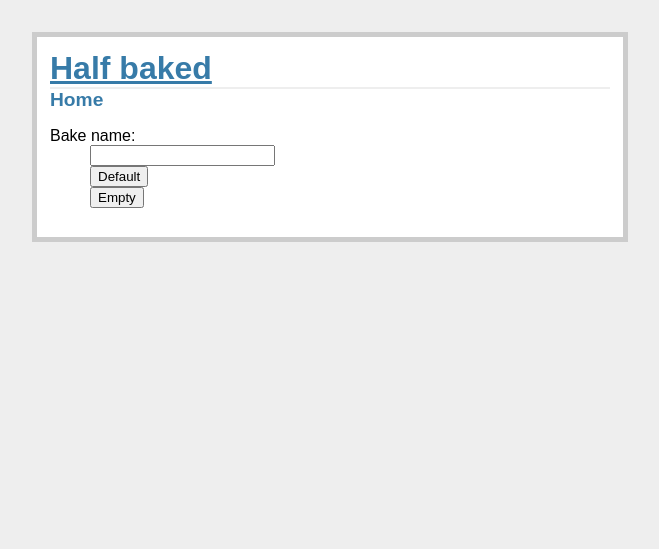
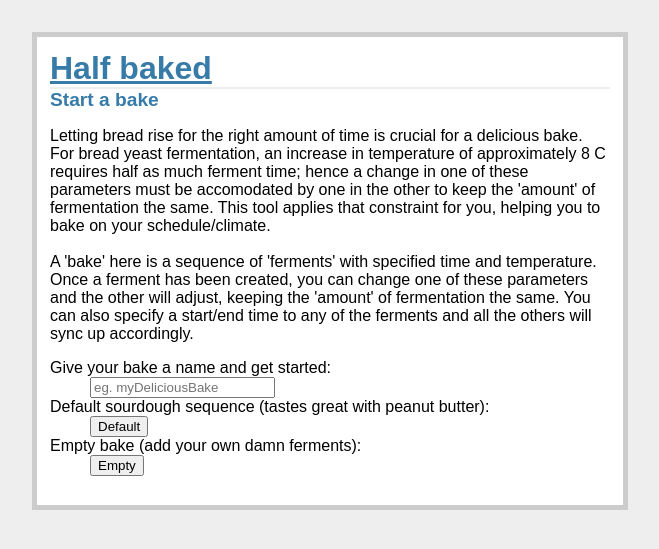
Before and after one commit to orieldave/half_baked, a Python web app: template half_baked/templates/home.html in a window 1280 px wide. Shown: the top 549 px of the page, without its empty margins (310-969 px from the left). Run offline with Jinja, Linux system fonts and the light colour scheme; the template is opened without the code that fills it, so the values that code supplies are empty.

Commit message:
Adds some text. Cleans up some html.

```diff
--- a/half_baked/templates/add_ferment.html
+++ b/half_baked/templates/add_ferment.html
@@ -1,6 +1,7 @@
 {% extends "layout.html" %}
 {% block body %}
   <h2>Add ferment at position {{ ferment_index }}"</h2>
+  <p>The time and temperature properties here will define the 'amount' of fermentation in this stage. Default room temperature will be used if temperature is omitted. Time can be specified in hours, start/end times or a combination thereof. If start/end times are given, all other ferments will be synced to these times.</p>
   <form action="{{ url_for('add_ferment', ferment_index=ferment_index) }}"
     method="post" class="add-entry">
     <dl>
--- a/half_baked/templates/edit_ferment.html
+++ b/half_baked/templates/edit_ferment.html
@@ -1,6 +1,7 @@
 {% extends "layout.html" %}
 {% block body %}
   <h2>Edit ferment "{{ ferment.name }}"</h2>
+  <p>The 'amount' of fermentation in this stage is already fixed. Any changes to properties here will be made in this order, the others being changed accordingly to keep this 'amount' the same. If start/end times are given, all other ferments will be synced to these times.</p>
   <form action="{{ url_for('edit_ferment', ferment_name=ferment.name) }}"
     method="post" class="add-entry">
     <dl>
@@ -12,12 +13,11 @@
       <dd><input type="number" step="0.01" name="ferment_time"
         placeholder="{{ ferment.get_time_str() }}"></dd>
 
-
-      <dt>Start time ('DDD HH.MM'):</dt>
+      <dt>Start time (eg. 'Mon 09.00'):</dt>
       <dd><input type="text" name="ferment_start"
         placeholder="{{ ferment.get_start_str() }}"></dd>
 
-      <dt>End time ('DDD HH.MM'):</dt>
+      <dt>End time (eg. 'Mon 17.00'):</dt>
       <dd><input type="text" name="ferment_end"
         placeholder="{{ ferment.get_end_str() }}"></dd>
 
--- a/half_baked/templates/home.html
+++ b/half_baked/templates/home.html
@@ -1,11 +1,17 @@
 {% extends "layout.html" %}
 {% block body %}
-  <h2>Home</h2>
+  <h2>Start a bake</h2>
+  <p>Letting bread rise for the right amount of time is crucial for a delicious bake. For bread yeast fermentation, an increase in temperature of approximately 8 C requires half as much ferment time; hence a change in one of these parameters must be accomodated by one in the other to keep the 'amount' of fermentation the same. This tool applies that constraint for you, helping you to bake on your schedule/climate.
+  <br><br>
+  A 'bake' here is a sequence of 'ferments' with specified time and temperature. Once a ferment has been created, you can change one of these parameters and the other will adjust, keeping the 'amount' of fermentation the same. You can also specify a start/end time to any of the ferments and all the others will sync up accordingly.</p>
   <form action="{{ url_for('home') }}" method="post">
     <dl>
-      <dt>Bake name:</dt>
-      <dd><input type="text" name="bake_name"></dd>
+      <dt>Give your bake a name and get started:</dt>
+      <dd><input type="text" name="bake_name"
+        placeholder="eg. myDeliciousBake"></dd>
+      <dt>Default sourdough sequence (tastes great with peanut butter):</dt>
       <dd><input type="submit" name="create" value="Default"></dd>
+      <dt>Empty bake (add your own damn ferments):</dt>
       <dd><input type="submit" name="create" value="Empty"></dd>
     </dl>
   </form>
```
Also changed, not shown: half_baked/half_baked.py (+6 -6 lines), half_baked/templates/show_bake.html (+21 -12 lines).
